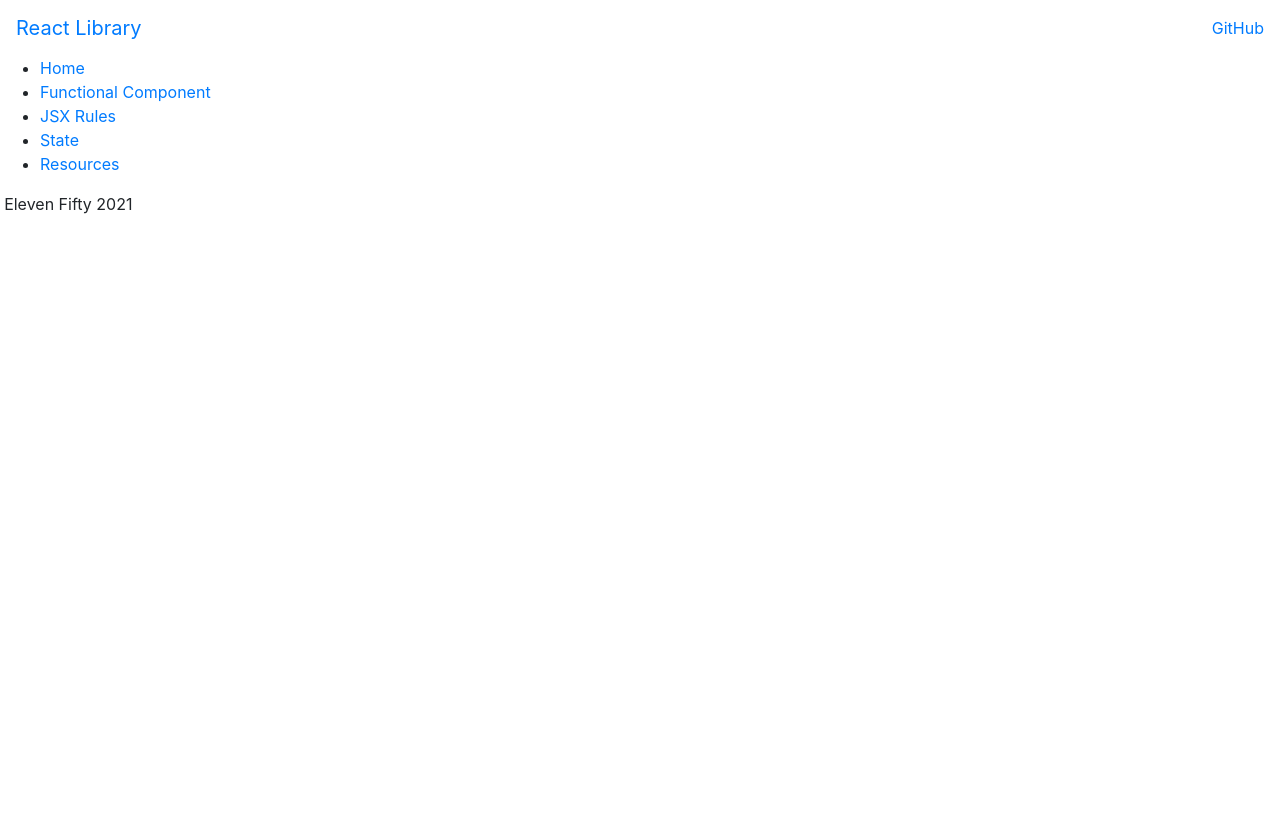
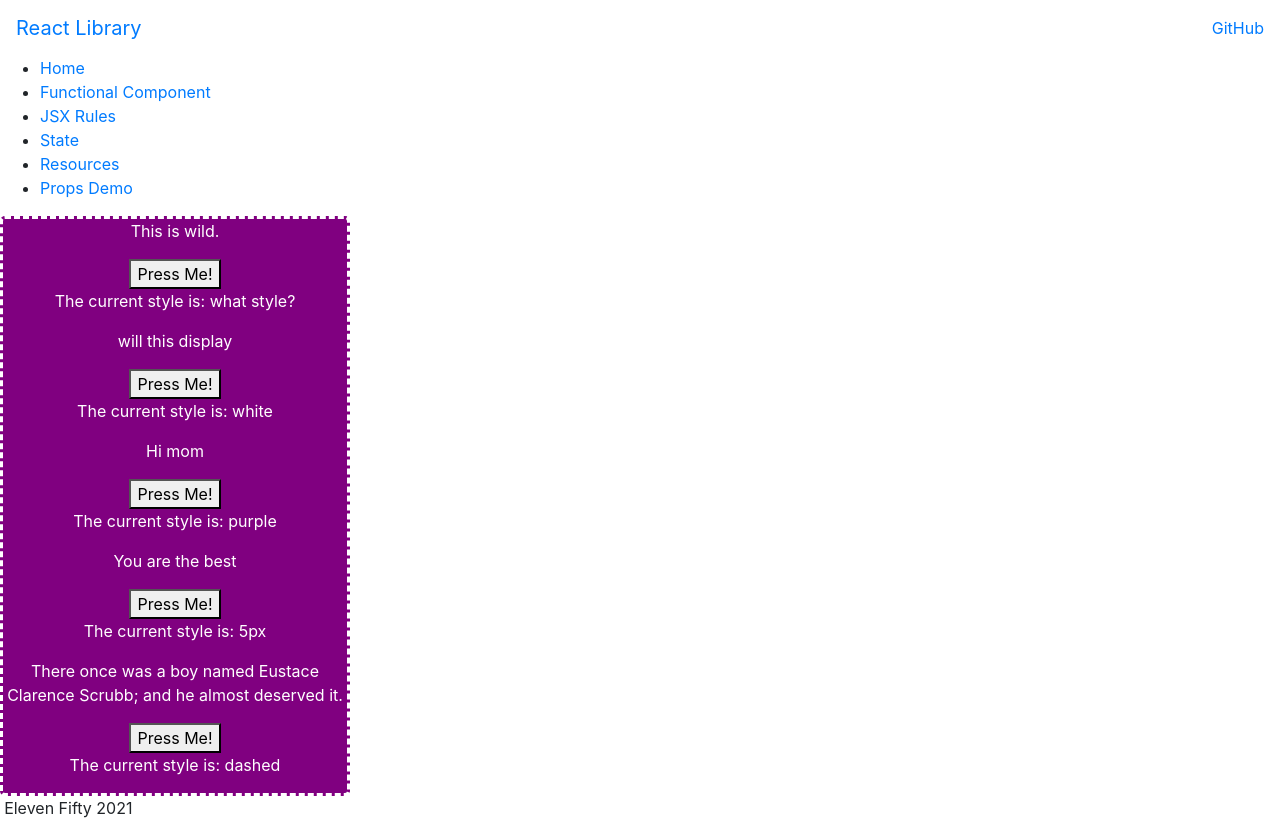
Before and after one commit to SteveEmerson/react_fundamentals, a React (Create React App) app: page /propsdemo in a window 1280 px wide. Before the commit the page ends 800 px from the top, so only its background shows below. Built offline with nearby package versions, Linux system fonts and the light colour scheme.

Commit message:
Through Unit 6 'Props-Starter'

```diff
--- /dev/null
+++ b/src/components/concepts/PropsDemo.js
@@ -0,0 +1,100 @@
+import React, {useState} from 'react';
+import PropTypes from 'prop-types';
+
+const PropsDemo = () => {
+
+  const [color, setColor] = useState('white');
+  const [backgroundColor, setBackgroundColor] = useState('purple');
+  const [borderRadius, setBorderRadius] = useState('5px');
+  const [borderStyle, setBorderStyle] = useState('dashed');
+  const [display, setDisplay] = useState('inline-block');
+  const [width, setWidth] = useState('350px');
+  const [textAlign, setTextAlign] = useState('center');
+
+  let styles= {
+    color: color,
+    backgroundColor: backgroundColor,
+    borderRadius: borderRadius,
+    borderStyle: borderStyle,
+    display: display,
+    width: width,
+    textAlign: textAlign
+  }
+
+  const toggleColor = () => {
+    color==='white' ? setColor('purple') : setColor('white');
+  }
+
+  const toggleBackgroundColor = () => {
+    backgroundColor==='purple' ? setBackgroundColor('orange') : setBackgroundColor('purple');
+  }
+
+  const toggleBorderRadius = () => {
+    borderRadius==='5px' ? setBorderRadius('10px') : setBorderRadius('5px');
+  }
+
+  const toggleBorderStyle = () => {
+    borderStyle==='dashed' ? setBorderStyle('solid') : setBorderStyle('dashed');
+  }
+
+
+
+  return(
+    <div className="main">
+      <div className="mainDiv">
+        <div style={styles}>
+          <FunctionalComponent />
+          <FunctionalComponent
+            string="will this display"
+            function={toggleColor}
+            selectedStyle={color}
+            />
+          <FunctionalComponent
+            string="Hi mom"
+            function={toggleBackgroundColor}
+            selectedStyle={backgroundColor}/>
+          <FunctionalComponent
+            string="You are the best"
+            function={toggleBorderRadius}
+            selectedStyle={borderRadius}/>
+          <FunctionalComponent
+            string="There once was a boy named Eustace Clarence Scrubb; and he almost deserved it."
+            function={toggleBorderStyle}
+            selectedStyle={borderStyle}/>
+        </div>
+      </div>
+    </div>
+  );
+};
+
+const FunctionalComponent = (props) => {
+  return(
+    <div>
+      <p>{props.string}</p>
+      <button onClick={props.function}>Press Me!</button>
+      <TinyComponent selectedStyle={props.selectedStyle} />
+    </div>
+  );
+};
+
+const TinyComponent = (props) => {
+  return(
+    <div>
+      <p>The current style is: {props.selectedStyle}</p>
+    </div>
+  )
+}
+
+FunctionalComponent.defaultProps = {
+  string: 'This is wild.',
+  function: () => {console.log('Can I see this in my dev tools?')},
+  selectedStyle: 'what style?'
+}
+
+FunctionalComponent.propTypes = {
+  string: PropTypes.string.isRequired,
+  function: PropTypes.func.isRequired,
+  selectedStyle: PropTypes.string.isRequired
+}
+
+export default PropsDemo;
--- a/src/components/site/Sidebar.js
+++ b/src/components/site/Sidebar.js
@@ -9,6 +9,7 @@ import Resources from './Resources';
 import FunctionalComponentDemo from '../concepts/FunctionalComponentDemo'
 import JSXRules from '../concepts/JSXRules';
 import State from '../concepts/State';
+import PropsDemo from '../concepts/PropsDemo';
 
 const Sidebar = () => {
   return (
@@ -20,6 +21,7 @@ const Sidebar = () => {
           <li><Link to='/jsxrules'>JSX Rules</Link></li>
           <li><Link to='/state'>State</Link></li>
           <li><Link to='/resources'>Resources</Link></li>
+          <li><Link to='/propsdemo'>Props Demo</Link></li>
         </ul>
       </div>
       <div className="sidebar-route">
@@ -30,6 +32,7 @@ const Sidebar = () => {
           <Route exact path='/functionalcomponent'><FunctionalComponentDemo /></Route>
           <Route exact path='/jsxrules'><JSXRules /></Route>
           <Route exact path='/state'><State /></Route>
+          <Route exact path='/propsdemo'><PropsDemo /></Route>
         </Switch>
       </div>
     </div>
```
